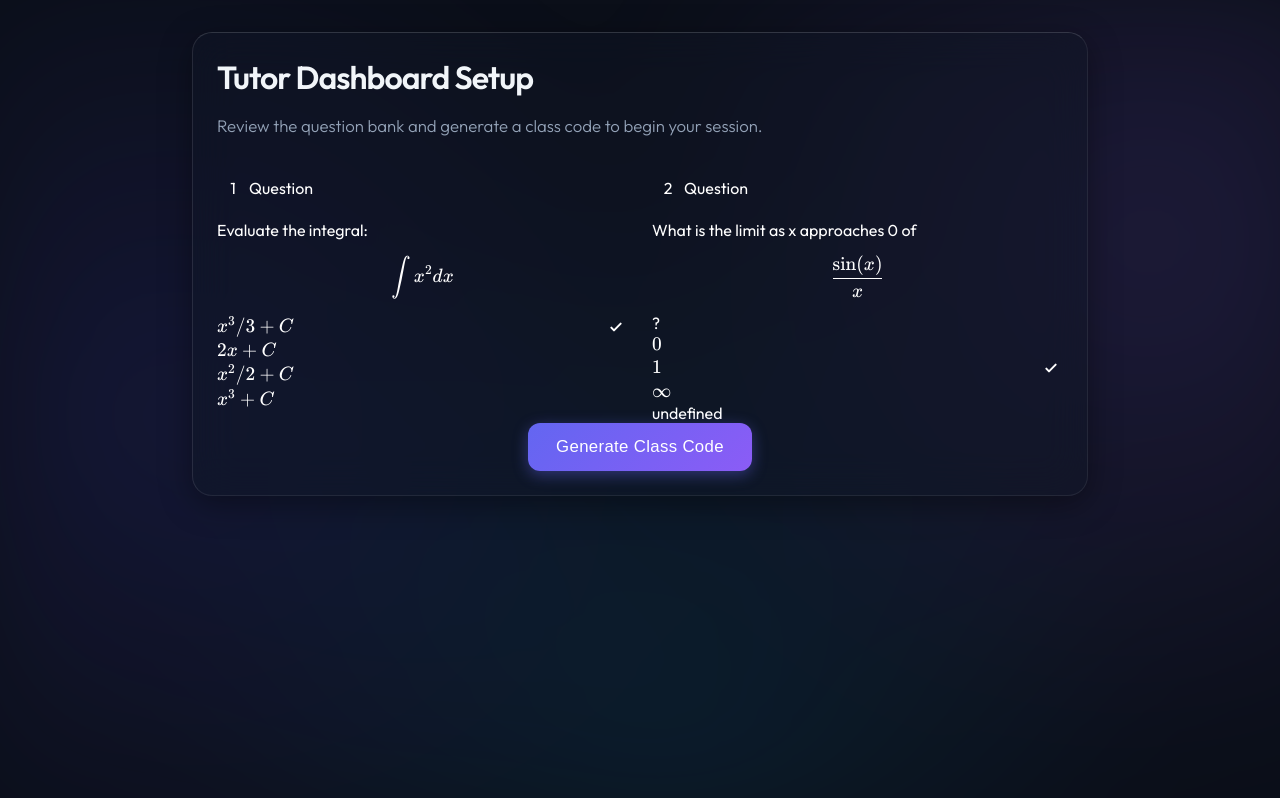
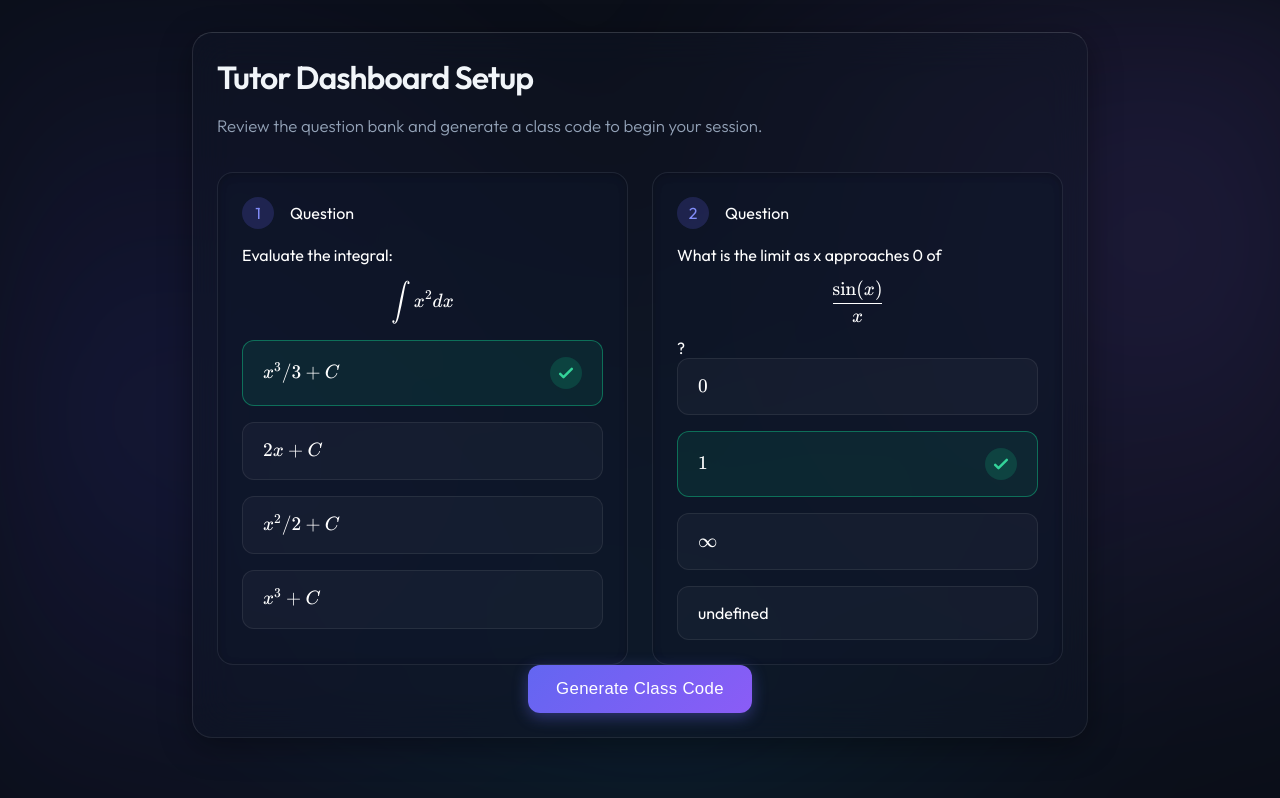
Before and after one commit to ntdkhiem/TAP, a Next.js app: page /tutor in a window 1280 px wide. Built offline with nearby package versions, Linux system fonts and the light colour scheme.

Commit message:
update global.css to colorize option buttons

```diff
--- a/src/app/globals.css
+++ b/src/app/globals.css
@@ -317,15 +317,18 @@ p {
 
 /* Quiz Option Card */
 .option-card {
-  background: rgba(255, 255, 255, 0.02);
+  padding: 16px 20px;
+  border-radius: 12px;
   border: 1px solid var(--border-color);
-  border-radius: 16px;
-  padding: 20px;
+  background: rgba(255, 255, 255, 0.03);
   cursor: pointer;
   transition: all 0.2s ease;
   display: flex;
   align-items: center;
-  font-size: 1.1rem;
+  width: 100%;
+  text-align: left;
+  color: var(--text-primary);
+  font-family: inherit;
 }
 
 .option-card:hover {
@@ -333,3 +336,29 @@ p {
   border-color: rgba(139, 92, 246, 0.5);
   transform: translateX(4px);
 }
+
+/* Tutor Preview UI */
+.question-preview-panel {
+  padding: 24px;
+  border-radius: 16px;
+  border: 1px solid var(--border-color);
+  background: rgba(15, 23, 42, 0.5);
+  box-shadow: inset 0 2px 8px rgba(0,0,0,0.2);
+}
+
+.question-number-badge {
+  background: rgba(99, 102, 241, 0.2);
+  color: #818cf8;
+}
+
+.preview-option-card {
+  padding: 16px 20px;
+  border-radius: 12px;
+  border: 1px solid var(--border-color);
+  background: rgba(255, 255, 255, 0.03);
+}
+
+.preview-option-card.correct {
+  border-color: rgba(16, 185, 129, 0.5);
+  background: rgba(16, 185, 129, 0.1);
+}
--- a/src/app/tutor/page.tsx
+++ b/src/app/tutor/page.tsx
@@ -64,21 +64,21 @@ export default function TutorPortal() {
 
             <div className="grid grid-cols-1 lg:grid-cols-2 gap-6">
               {setupQuestions.map((q, idx) => (
-                <div key={q.id} className="p-6 border border-white/10 rounded-2xl bg-slate-900/40 shadow-inner">
-                  <div className="flex items-center gap-3 mb-4">
-                    <div className="w-8 h-8 rounded-full bg-indigo-500/20 text-indigo-400 flex items-center justify-center font-bold">
+                <div key={q.id} className="question-preview-panel">
+                  <div className="flex items-center gap-4 mb-4">
+                    <div className="w-8 h-8 rounded-full question-number-badge flex items-center justify-center font-bold shrink-0">
                       {idx + 1}
                     </div>
                     <span className="font-semibold text-slate-300 uppercase tracking-widest text-sm">Question</span>
                   </div>
-                  <div className="text-lg mb-6"><MathText text={q.text} /></div>
-                  <div className="flex flex-col gap-3">
+                  <div className="text-xl mb-6"><MathText text={q.text} /></div>
+                  <div className="flex flex-col gap-4">
                     {q.options?.map((option, oIdx) => (
-                      <div key={oIdx} className={`p-3 rounded-xl border flex items-center ${q.correctOption === oIdx ? 'border-emerald-500/50 bg-emerald-500/10' : 'border-white/5 bg-white/5'}`}>
-                        <div className="flex-1"><MathText text={option} /></div>
+                      <div key={oIdx} className={`preview-option-card flex items-center ${q.correctOption === oIdx ? 'correct' : ''}`}>
+                        <div className="flex-1 text-lg"><MathText text={option} /></div>
                         {q.correctOption === oIdx && (
-                          <div className="w-6 h-6 rounded-full bg-emerald-500/20 text-emerald-400 flex items-center justify-center">
-                            <svg className="w-4 h-4" fill="none" stroke="currentColor" viewBox="0 0 24 24"><path strokeLinecap="round" strokeLinejoin="round" strokeWidth={3} d="M5 13l4 4L19 7" /></svg>
+                          <div className="w-8 h-8 rounded-full bg-emerald-500/20 text-emerald-400 flex items-center justify-center shrink-0" style={{ background: 'rgba(16, 185, 129, 0.2)', color: '#34d399' }}>
+                            <svg className="w-5 h-5 shrink-0" fill="none" stroke="currentColor" viewBox="0 0 24 24"><path strokeLinecap="round" strokeLinejoin="round" strokeWidth={3} d="M5 13l4 4L19 7" /></svg>
                           </div>
                         )}
                       </div>
```
Also changed, not shown: src/app/student/page.tsx (+2 -7 lines).
